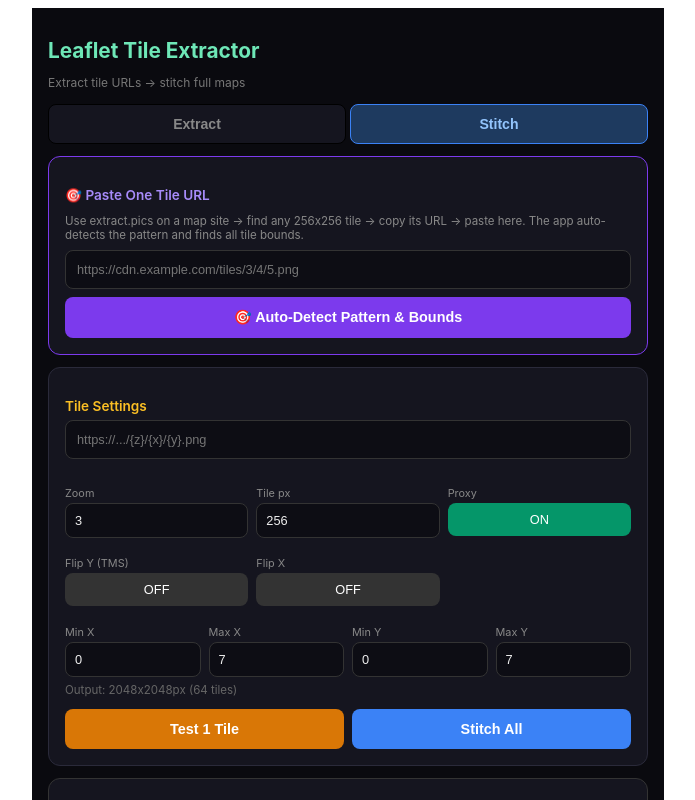
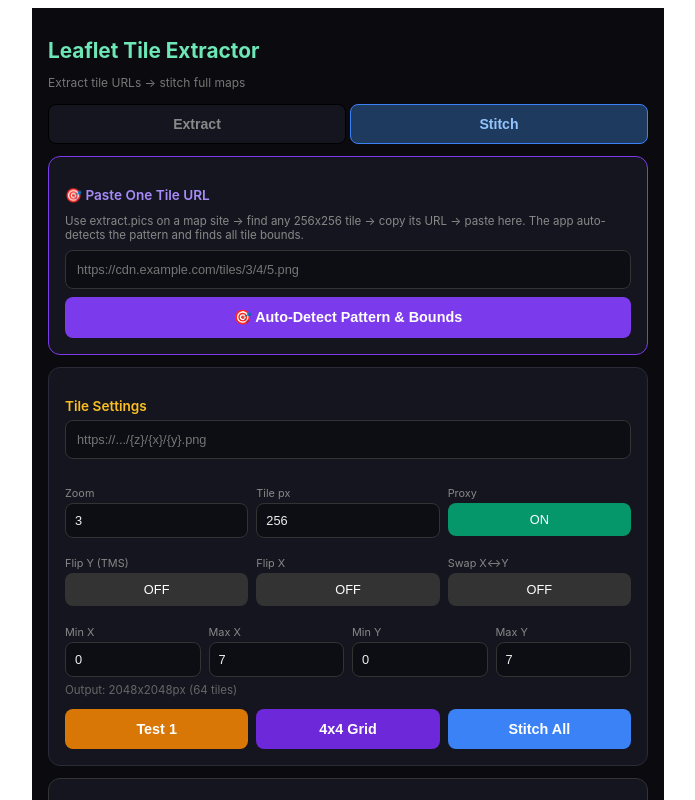
Before and after one commit to WW-Andene/Leaflet_extractor, a Next.js app: page / in a window 1280 px wide. Both pictures are taken after a click on the button "Stitch". Shown: the top 800 px of the page, without its empty margins (292-987 px from the left). Built offline with nearby package versions, Linux system fonts and the light colour scheme.

Commit message:
Add Swap X/Y toggle + 4x4 grid preview to visually verify tile ordering

```diff
--- a/pages/index.js
+++ b/pages/index.js
@@ -34,6 +34,8 @@
   const [useProxy, setUseProxy] = useState(true);
   const [flipY, setFlipY] = useState(false);
   const [flipX, setFlipX] = useState(false);
+  const [swapXY, setSwapXY] = useState(false);
+  const [gridPreview, setGridPreview] = useState(null);
   const [probeImg, setProbeImg] = useState(null);
   const [probing, setProbing] = useState(false);
   const [probeResults, setProbeResults] = useState(null);
@@ -88,6 +90,9 @@
 
   // --- STITCH ---
   function buildUrl(pattern, z, x, y) {
+    if (swapXY) {
+      return pattern.replace("{z}", z).replace("{x}", y).replace("{y}", x);
+    }
     return pattern.replace("{z}", z).replace("{x}", x).replace("{y}", y);
   }
   function loadImg(src) {
@@ -101,6 +106,28 @@
   }
   function proxied(u) {
     return useProxy ? "/api/tile-proxy?url=" + encodeURIComponent(u) : u;
+  }
+
+  // Show a 4x4 grid preview from the center of the map
+  async function showGridPreview() {
+    const centerX = Math.round((minX + maxX) / 2);
+    const centerY = Math.round((minY + maxY) / 2);
+    const grid = [];
+    for (let dy = -1; dy <= 2; dy++) {
+      const row = [];
+      for (let dx = -1; dx <= 2; dx++) {
+        const x = centerX + dx;
+        const y = centerY + dy;
+        const rawUrl = buildUrl(tilePattern, zoom, x, y);
+        row.push({
+          x, y,
+          url: proxied(rawUrl),
+          label: "x=" + x + " y=" + y,
+        });
+      }
+      grid.push(row);
+    }
+    setGridPreview(grid);
   }
 
   async function testOneTile() {
@@ -255,7 +282,7 @@
           <div style={S.g3}>
             <div><p style={S.ml}>Flip Y (TMS)</p><button onClick={() => setFlipY(!flipY)} style={{...S.si, background: flipY ? "#d97706" : "#333", color: "#fff", border: "none", cursor: "pointer", textAlign: "center"}}>{flipY ? "ON" : "OFF"}</button></div>
             <div><p style={S.ml}>Flip X</p><button onClick={() => setFlipX(!flipX)} style={{...S.si, background: flipX ? "#d97706" : "#333", color: "#fff", border: "none", cursor: "pointer", textAlign: "center"}}>{flipX ? "ON" : "OFF"}</button></div>
-            <div></div>
+            <div><p style={S.ml}>Swap X↔Y</p><button onClick={() => setSwapXY(!swapXY)} style={{...S.si, background: swapXY ? "#d97706" : "#333", color: "#fff", border: "none", cursor: "pointer", textAlign: "center"}}>{swapXY ? "ON" : "OFF"}</button></div>
           </div>
           <div style={S.g4}>
             <div><p style={S.ml}>Min X</p><input type="number" value={minX} onChange={e => setMinX(+e.target.value)} style={S.si} /></div>
@@ -267,8 +294,9 @@
             Output: {(maxX - minX + 1) * tileSize}x{(maxY - minY + 1) * tileSize}px ({(maxX - minX + 1) * (maxY - minY + 1)} tiles)
           </p>
           <div style={{display: "flex", gap: 8, marginTop: 10}}>
-            <button onClick={testOneTile} disabled={!tilePattern} style={{...S.btn, flex: 1, background: "#d97706", color: "#fff"}}>Test 1 Tile</button>
-            <button onClick={stitch} disabled={stitching || !tilePattern} style={{...S.btn, flex: 1, ...(stitching ? S.off : S.blue)}}>{stitching ? "Stitching..." : "Stitch All"}</button>
+            <button onClick={testOneTile} disabled={!tilePattern} style={{...S.btn, flex: 1, background: "#d97706", color: "#fff"}}>Test 1</button>
+            <button onClick={showGridPreview} disabled={!tilePattern} style={{...S.btn, flex: 1, background: "#6d28d9", color: "#fff"}}>4x4 Grid</button>
+            <button onClick={stitch} disabled={stitching || !tilePattern} style={{...S.btn, flex: 1, ...(stitching ? S.off : S.blue)}}>{stitching ? "..." : "Stitch All"}</button>
           </div>
           {stitchStatus && <p style={S.st}>{stitchStatus}</p>}
           {stitching && stitchProgress > 0 && <div style={S.bar}><div style={{...S.fill, width: stitchProgress + "%"}} /></div>}
@@ -277,6 +305,24 @@
         {probeImg && <div style={S.card}>
           <p style={S.sec}>Tile Preview:</p>
           <img src={probeImg} style={{maxWidth: "100%", borderRadius: 6, border: "1px solid #333"}} alt="probe" />
+        </div>}
+
+        {gridPreview && <div style={S.card}>
+          <p style={S.sec}>4x4 Grid Preview (center of map):</p>
+          <p style={{fontSize: "0.7rem", color: "#888", marginBottom: 8}}>
+            If tiles don{"'"}t form a smooth image, try toggling Swap X↔Y or Flip options above, then tap "4x4 Grid" again.
+          </p>
+          <div style={{display: "grid", gridTemplateColumns: "1fr 1fr 1fr 1fr", gap: 1, background: "#000", borderRadius: 6, overflow: "hidden"}}>
+            {gridPreview.flat().map((tile, i) => (
+              <div key={i} style={{position: "relative", background: "#0a0a0f"}}>
+                <img src={tile.url} style={{width: "100%", display: "block"}}
+                  alt={tile.label} onError={(e) => {e.target.style.opacity = 0.1;}} />
+                <div style={{position: "absolute", bottom: 0, left: 0, right: 0, background: "rgba(0,0,0,0.7)", color: "#6ee7b7", fontSize: "0.5rem", padding: "2px 4px", textAlign: "center"}}>
+                  {tile.label}
+                </div>
+              </div>
+            ))}
+          </div>
         </div>}
 
         {previewUrl && <div style={S.card}>
```
